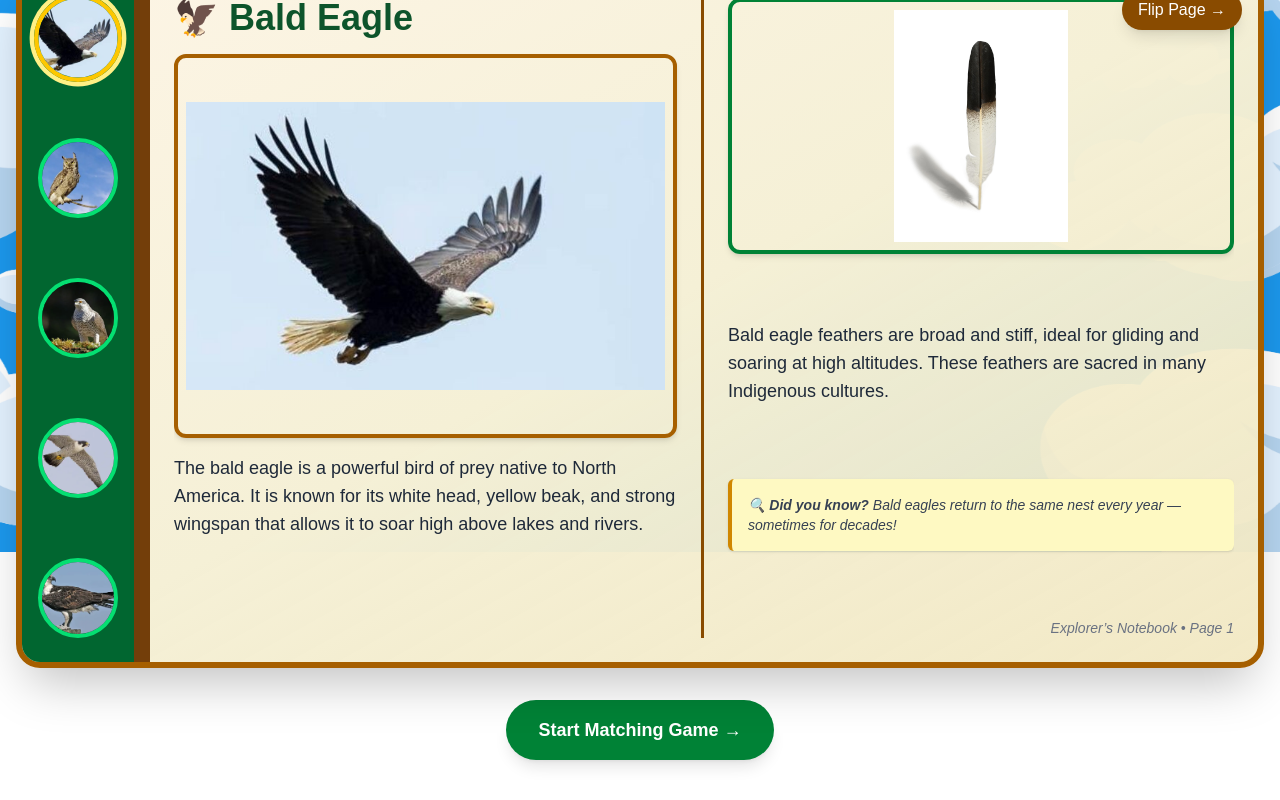
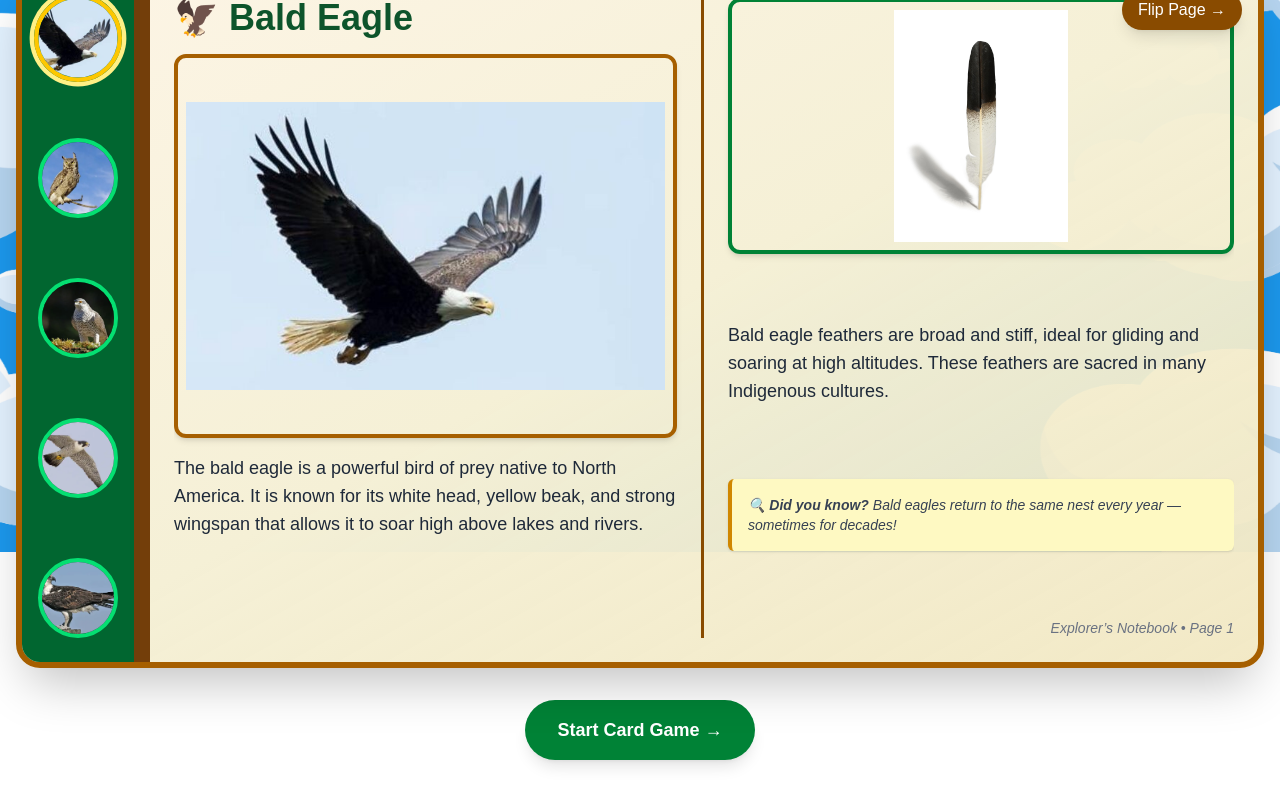
Before and after one commit to ChristianT321/LearningHubCapstone, a Next.js app: page /birdfacts in a window 1280 px wide. Shown: the part 248-1048 px from the top of the page. Built offline with nearby package versions, Linux system fonts and the light colour scheme.

Commit message:
birdgame done

```diff
--- a/app/birdfacts/page.tsx
+++ b/app/birdfacts/page.tsx
@@ -705,8 +705,8 @@ export default function BirdNotebook() {
           </div>
         </div>
 
-        <button onClick={() => router.push('/matching2')} className="mt-8 bg-green-700 hover:bg-green-900 text-white text-lg font-bold px-8 py-4 rounded-full shadow-lg transition">
-          Start Matching Game →
+        <button onClick={() => router.push('/birdgame')} className="mt-8 bg-green-700 hover:bg-green-900 text-white text-lg font-bold px-8 py-4 rounded-full shadow-lg transition">
+          Start Card Game →
         </button>
       </div>
     </main>
--- a/app/birdgame/page.tsx
+++ b/app/birdgame/page.tsx
@@ -2,7 +2,7 @@
 
 import React, { useEffect, useMemo, useState } from "react";
 import Image from "next/image";
-import { useRouter } from 'next/router';
+import { useRouter } from 'next/navigation';
 
 type Bird = {
   id: string;
@@ -26,7 +26,9 @@ type Feather = {
 };
 
 export default function BirdCardGamePage() {
+
   const router = useRouter();
+
 
   /** ---------------------------
    *  MASTER BIRD POOL (1–4 levels)
@@ -310,9 +312,6 @@ const makeFeatherDeck = (birds: Bird[]): Feather[] => {
   return shuffle(base);
 };
 
-  const handleContinue = () => {
-    router.push('/test3');
-  };
 
   /** ---------------------------
    *  GAME STATE
@@ -755,12 +754,12 @@ return (
           </button>
         )}
       </div>
-            <button
-            onClick={handleContinue}
-            className="bg-sky-600 hover:bg-sky-800 text-white font-semibold px-6 py-3 rounded-xl shadow transition-colors duration-300 ease-in-out"
-          >
-            Continue
-          </button>
+<button
+  onClick={() => router.push("/test3")}
+  className="bg-sky-600 hover:bg-sky-800 text-white font-semibold px-6 py-3 rounded-xl shadow transition-colors duration-300 ease-in-out"
+>
+  Continue
+</button>
 
     </div>
   </>
```
Also changed, not shown: 1 other file (tests, documents, lock files or other folders).
